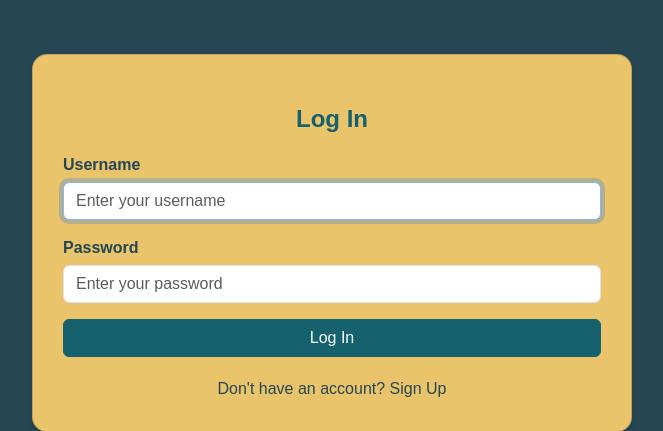
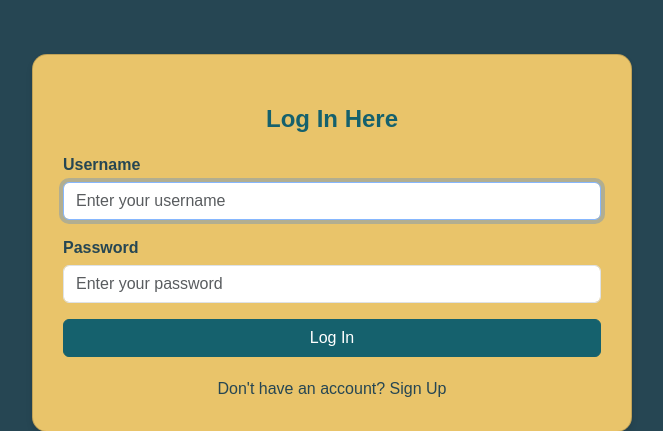
Before and after one commit to siddheshbomble/auction_mania, a Django app: page / in a window 1280 px wide. Shown: the part 157-588 px from the top of the page, without its empty margins (308-971 px from the left). Run offline with Django 4.2, Linux system fonts and the light colour scheme.

Commit message:
Made some changes

```diff
--- a/auction_app/templates/login.html
+++ b/auction_app/templates/login.html
@@ -3,7 +3,7 @@
 <head>
   <meta charset="UTF-8">
   <meta name="viewport" content="width=device-width, initial-scale=1.0">
-  <title>Log In</title>
+  <title>Log In </title>
   <link href="https://cdn.jsdelivr.net/npm/bootstrap@5.3.0-alpha1/dist/css/bootstrap.min.css" rel="stylesheet">
 
   <style>
@@ -83,7 +83,7 @@
   <div class="container">
     <div class="card">
       <div class="card-body">
-        <h3 class="card-title">Log In</h3>
+        <h3 class="card-title">Log In Here</h3>
 
         <form method="POST">
           {% csrf_token %}
--- a/auction_mania/settings.py
+++ b/auction_mania/settings.py
@@ -25,7 +25,7 @@ SECRET_KEY = "django-insecure-a8ja0my7ngcu1b+!+)_rz4k--ag#^+irctu8#likk185(yt-5w
 # SECURITY WARNING: don't run with debug turned on in production!
 DEBUG = True
 
-ALLOWED_HOSTS = ['auction-mania-app-env.eba-p6ctdeqf.ap-southeast-2.elasticbeanstalk.com','127.0.0.1']
+ALLOWED_HOSTS = ['*']
 
 
 # Application definition
```
Also changed, not shown: 1 other file.
